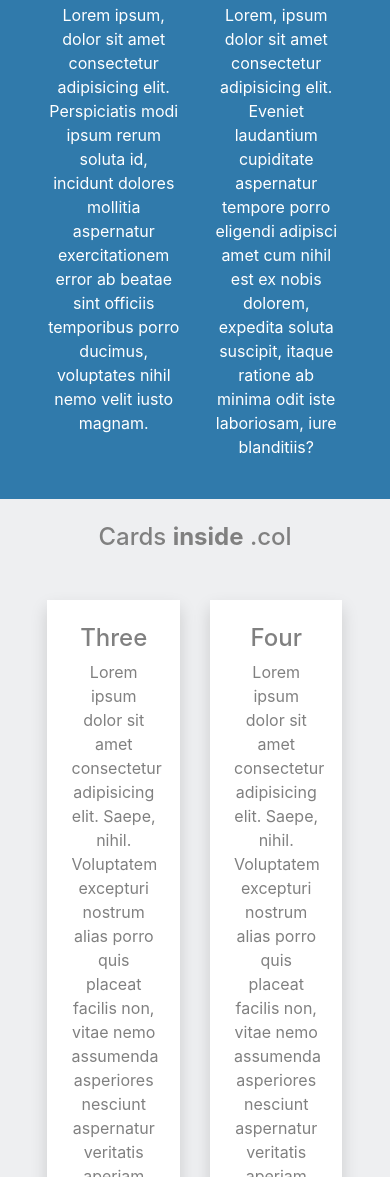
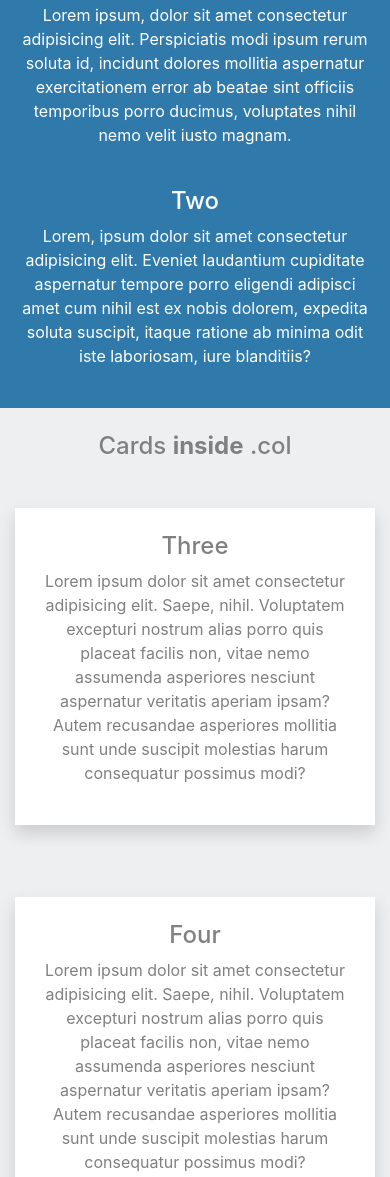
Before and after one commit to desertidaho/day-3-two-grid-challenge, a plain HTML site: page index.html in a window 390 px wide. Shown: the part 410-1587 px from the top of the page. Drawn offline with nearby package versions, Linux system fonts and the light colour scheme.

Commit message:
Media query, CSS.

```diff
--- a/index.html
+++ b/index.html
@@ -28,14 +28,14 @@
       </div>
       <div class="col-12">
         <div class="row mt-2">
-          <div class="col-5 offset-1 text-center mb-4">
+          <div class="col-12 col-sm-5 offset-sm-1 text-center mb-4">
             <h4>One</h4>
             <p>Lorem ipsum, dolor sit amet consectetur adipisicing elit. Perspiciatis modi ipsum rerum soluta id,
               incidunt dolores mollitia aspernatur exercitationem error ab beatae sint officiis temporibus porro
               ducimus, voluptates nihil nemo velit iusto magnam.
             </p>
           </div>
-          <div class="col-5 text-center mb-4">
+          <div class="col-12 col-sm-5 text-center mb-4">
             <h4>Two</h4>
             <p>Lorem, ipsum dolor sit amet consectetur adipisicing elit. Eveniet laudantium cupiditate aspernatur
               tempore porro eligendi adipisci amet cum nihil est ex nobis dolorem, expedita soluta suscipit, itaque
@@ -53,8 +53,8 @@
     </div>
 
     <div class="row">
-      <div class="col-5 offset-1 mt-4 text-center mb-5">
-        <div class="white-box shadow py-4 px-4 bottom-left">
+      <div class="col-12 col-sm-5 offset-sm-1 mt-4 text-center mb-5">
+        <div class="white-box shadow py-4 px-4">
           <h4>Three</h4>
           <p>Lorem ipsum dolor sit amet consectetur adipisicing elit. Saepe, nihil. Voluptatem excepturi nostrum alias
             porro quis placeat facilis non, vitae nemo assumenda asperiores nesciunt aspernatur veritatis aperiam
@@ -62,8 +62,8 @@
             Autem recusandae asperiores mollitia sunt unde suscipit molestias harum consequatur possimus modi?</p>
         </div>
       </div>
-      <div class="col-5 mt-4 text-center">
-        <div class="white-box shadow py-4 px-4 bottom-right">
+      <div class="col-12 col-sm-5 mt-4 text-center">
+        <div class="white-box shadow py-4 px-4 mb-5">
           <h4>Four</h4>
           <p>Lorem ipsum dolor sit amet consectetur adipisicing elit. Saepe, nihil. Voluptatem excepturi nostrum alias
             porro quis placeat facilis non, vitae nemo assumenda asperiores nesciunt aspernatur veritatis aperiam
--- a/style.css
+++ b/style.css
@@ -20,3 +20,9 @@ span {
 .white-box {
   background-color: white;
 }
+
+@media only screen (max-width: 768px) {
+  body {
+    margin: 0px;
+  }
+}
```
